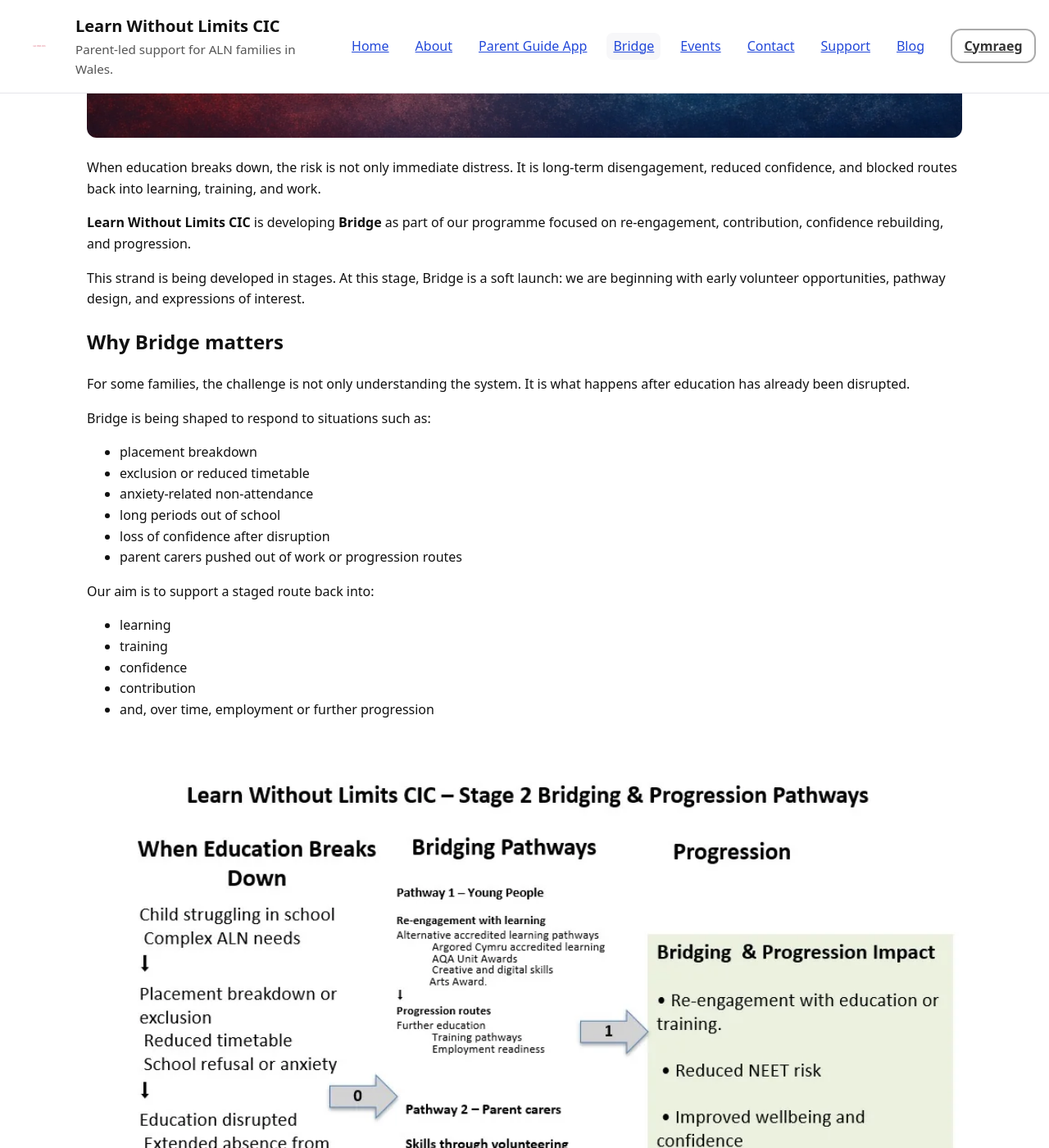
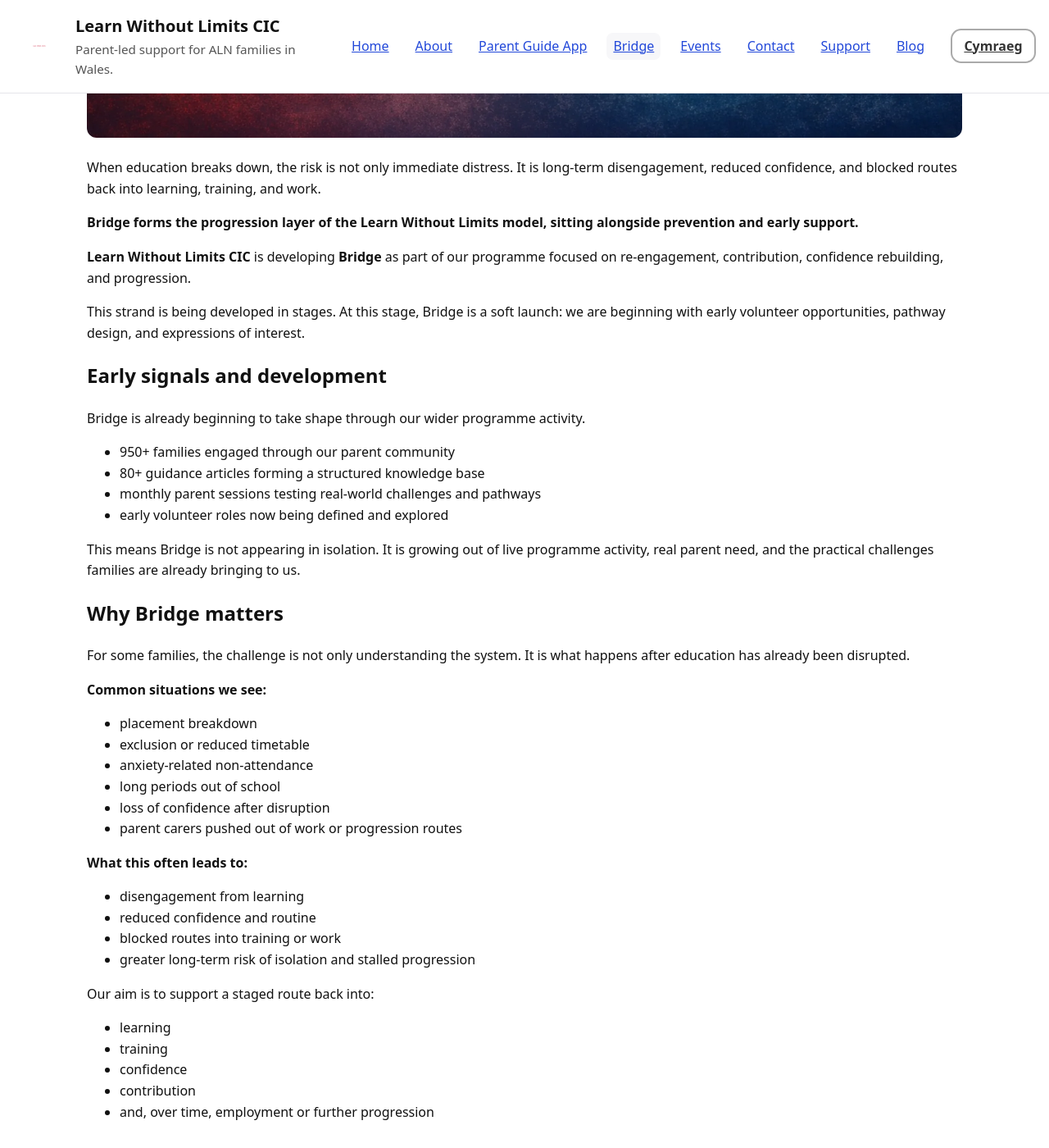
Before and after one commit to StephShobiye/learnwithoutlimitscic.github.io, a Jekyll site: the page bridge.en.html, which Jekyll copies as it is, in a window 1280 px wide and 1400 px high, scrolled down 845 px. Shown: the whole window at 82% size. Built offline with Jekyll 4.4.1, drawn with Linux system fonts in a browser that asks for light colours; some of the changed text lies outside the part shown.

Commit message:
Enhance Bridge page (strengthen volunteer CTA and programme positioning)

```diff
--- a/bridge.en.html
+++ b/bridge.en.html
@@ -5,6 +5,12 @@
   <meta name="viewport" content="width=device-width, initial-scale=1">
   <title>Bridge | Learn Without Limits CIC</title>
   <meta name="description" content="Bridge is Learn Without Limits CIC’s staged pathway for re-engagement, confidence rebuilding, volunteering, and progression after education disruption in Wales.">
+
+  <meta property="og:title" content="Bridge | Learn Without Limits CIC">
+  <meta property="og:description" content="A staged pathway for re-engagement, confidence rebuilding, volunteering, and progression after education disruption in Wales.">
+  <meta property="og:image" content="https://learnwithoutlimitscic.org/assets/img/bridge-hero-banner.webp">
+  <meta property="og:url" content="https://learnwithoutlimitscic.org/bridge.en.html">
+  <meta property="og:type" content="website">
 
   <link rel="preload" href="/assets/css/styles.css" as="style">
   <link rel="stylesheet" href="/assets/css/styles.css">
@@ -73,6 +79,10 @@
       </p>
 
       <p>
+        <strong>Bridge forms the progression layer of the Learn Without Limits model, sitting alongside prevention and early support.</strong>
+      </p>
+
+      <p>
         <strong>Learn Without Limits CIC</strong> is developing <strong>Bridge</strong> as part of our programme
         focused on re-engagement, contribution, confidence rebuilding, and progression.
       </p>
@@ -82,6 +92,24 @@
         early volunteer opportunities, pathway design, and expressions of interest.
       </p>
 
+      <h2>Early signals and development</h2>
+
+      <p>
+        Bridge is already beginning to take shape through our wider programme activity.
+      </p>
+
+      <ul>
+        <li>950+ families engaged through our parent community</li>
+        <li>80+ guidance articles forming a structured knowledge base</li>
+        <li>monthly parent sessions testing real-world challenges and pathways</li>
+        <li>early volunteer roles now being defined and explored</li>
+      </ul>
+
+      <p>
+        This means Bridge is not appearing in isolation. It is growing out of live programme activity, real parent need,
+        and the practical challenges families are already bringing to us.
+      </p>
+
       <h2>Why Bridge matters</h2>
 
       <p>
@@ -89,7 +117,7 @@
         has already been disrupted.
       </p>
 
-      <p>Bridge is being shaped to respond to situations such as:</p>
+      <p><strong>Common situations we see:</strong></p>
 
       <ul>
         <li>placement breakdown</li>
@@ -98,6 +126,15 @@
         <li>long periods out of school</li>
         <li>loss of confidence after disruption</li>
         <li>parent carers pushed out of work or progression routes</li>
+      </ul>
+
+      <p><strong>What this often leads to:</strong></p>
+
+      <ul>
+        <li>disengagement from learning</li>
+        <li>reduced confidence and routine</li>
+        <li>blocked routes into training or work</li>
+        <li>greater long-term risk of isolation and stalled progression</li>
       </ul>
 
       <p>Our aim is to support a staged route back into:</p>
@@ -125,6 +162,23 @@
         </figcaption>
       </figure>
 
+      <h2>How people will access Bridge</h2>
+
+      <p>
+        Over time, families and individuals will typically enter Bridge through:
+      </p>
+
+      <ul>
+        <li>the Learn Without Limits website and guidance pages</li>
+        <li>parent peer support events and community spaces</li>
+        <li>signposting from education, health, and third sector organisations</li>
+      </ul>
+
+      <p>
+        This staged approach allows people to move from understanding to engagement, then into contribution,
+        confidence rebuilding, and longer-term progression.
+      </p>
+
       <h2>Two Bridge pathways</h2>
 
       <h3>Pathway 1 — Young People</h3>
@@ -231,6 +285,19 @@
         </li>
       </ul>
 
+      <h2>What this can look like in practice</h2>
+
+      <p>
+        A young person out of school due to anxiety may begin by engaging with digital content at their own pace,
+        then contribute to small creative tasks, before gradually rebuilding confidence and moving toward structured
+        learning or training.
+      </p>
+
+      <p>
+        A parent carer who has stepped away from work may begin with a light volunteer role, rebuild confidence and
+        structure, and over time move toward training or employment.
+      </p>
+
       <h2>What Bridge is building toward</h2>
 
       <p>Over time, this strand may support:</p>
@@ -255,6 +322,11 @@
 
       <p>
         At present, these formal recognition routes are in development and are not yet fully operational.
+      </p>
+
+      <p>
+        This approach aligns with the Well-being of Future Generations (Wales) Act and current priorities around prevention,
+        early intervention, and long-term participation.
       </p>
 
       <figure style="margin:2rem 0;">
@@ -298,9 +370,14 @@
         we continue to develop the work responsibly.
       </p>
 
-      <h2>Register your interest</h2>
+      <div style="background:#f5f7fa;padding:1.25rem;border-radius:12px;margin:1.75rem 0;">
+        <h2 style="margin-top:0;">Register your interest</h2>
 
-      <p>We are currently inviting early interest from:</p>
+        <p>
+          We are currently identifying early volunteers, participants, and collaborators to help us shape and build this work.
+        </p>
+
+        <p>We are currently inviting early interest from people who may want to volunteer, participate, collaborate, or partner with us:</p>
 
         <ul>
           <li>young people</li>
@@ -316,15 +393,18 @@
 
         <p>
           <strong>Email:</strong>
-        <a href="mailto:support@learnwithoutlimitscic.org?subject=Bridge%20pathway%20interest">support@learnwithoutlimitscic.org</a>
+          <a href="mailto:support@learnwithoutlimitscic.org">support@learnwithoutlimitscic.org</a>
         </p>
 
-      <p>
-        <a class="btn" href="mailto:support@learnwithoutlimitscic.org?subject=Bridge%20pathway%20interest">Register your interest</a>
+        <p style="margin-bottom:0;">
+          <a class="btn" href="mailto:support@learnwithoutlimitscic.org">Register your interest</a>
           <a class="btn ghost" href="/contact.en.html">Contact us</a>
         </p>
+      </div>
 
       <h2>Part of the wider Learn Without Limits model</h2>
+
+      <p><strong>Bridge is one part of a wider, connected programme designed to support families at every stage.</strong></p>
 
       <p>
         Bridge is one part of the wider Learn Without Limits CIC programme, which is designed to support families at different stages of their journey.
```
Also changed, not shown: other parts of bridge.en.html (+2 -2 lines). Lines whose indentation alone changed are shown as unchanged.
